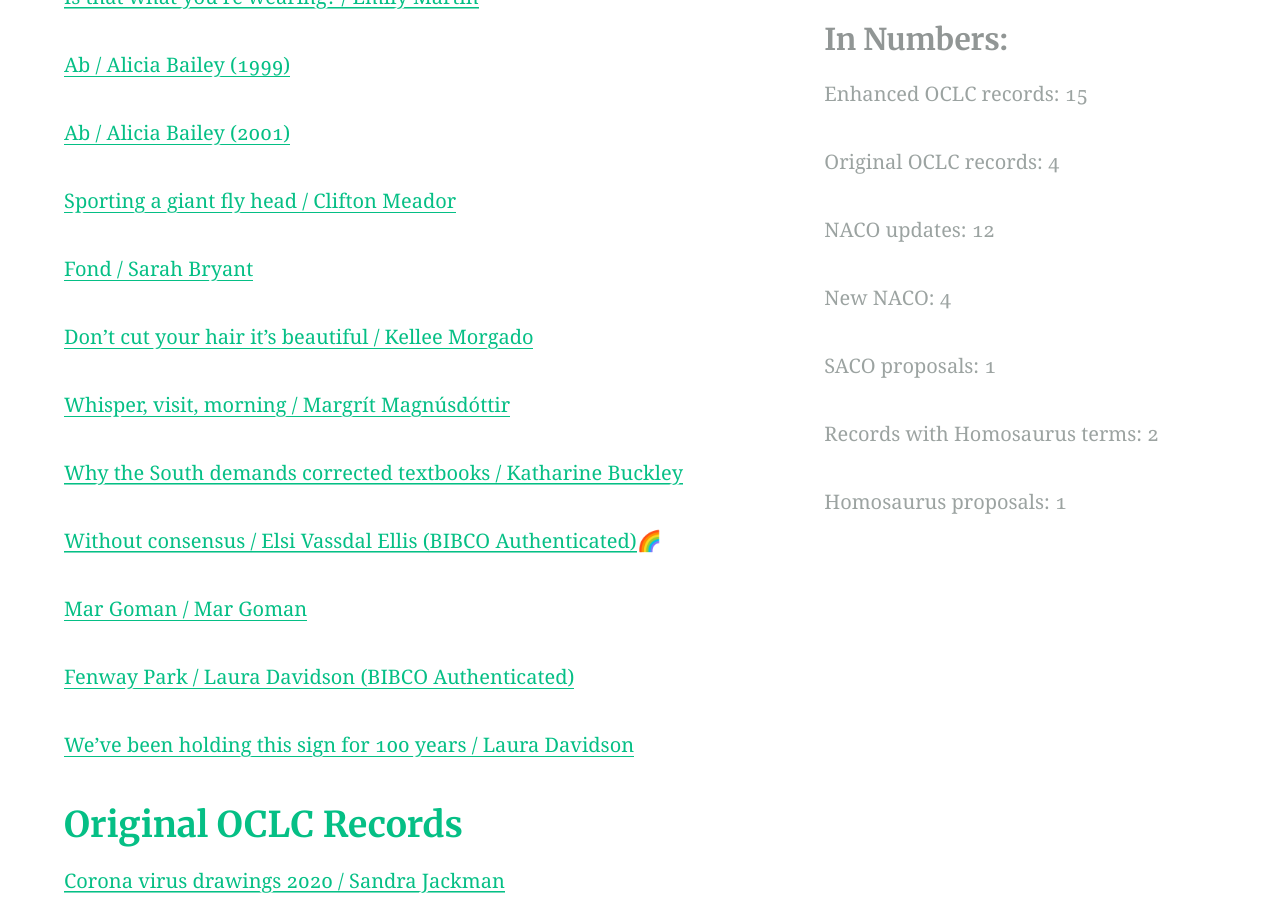
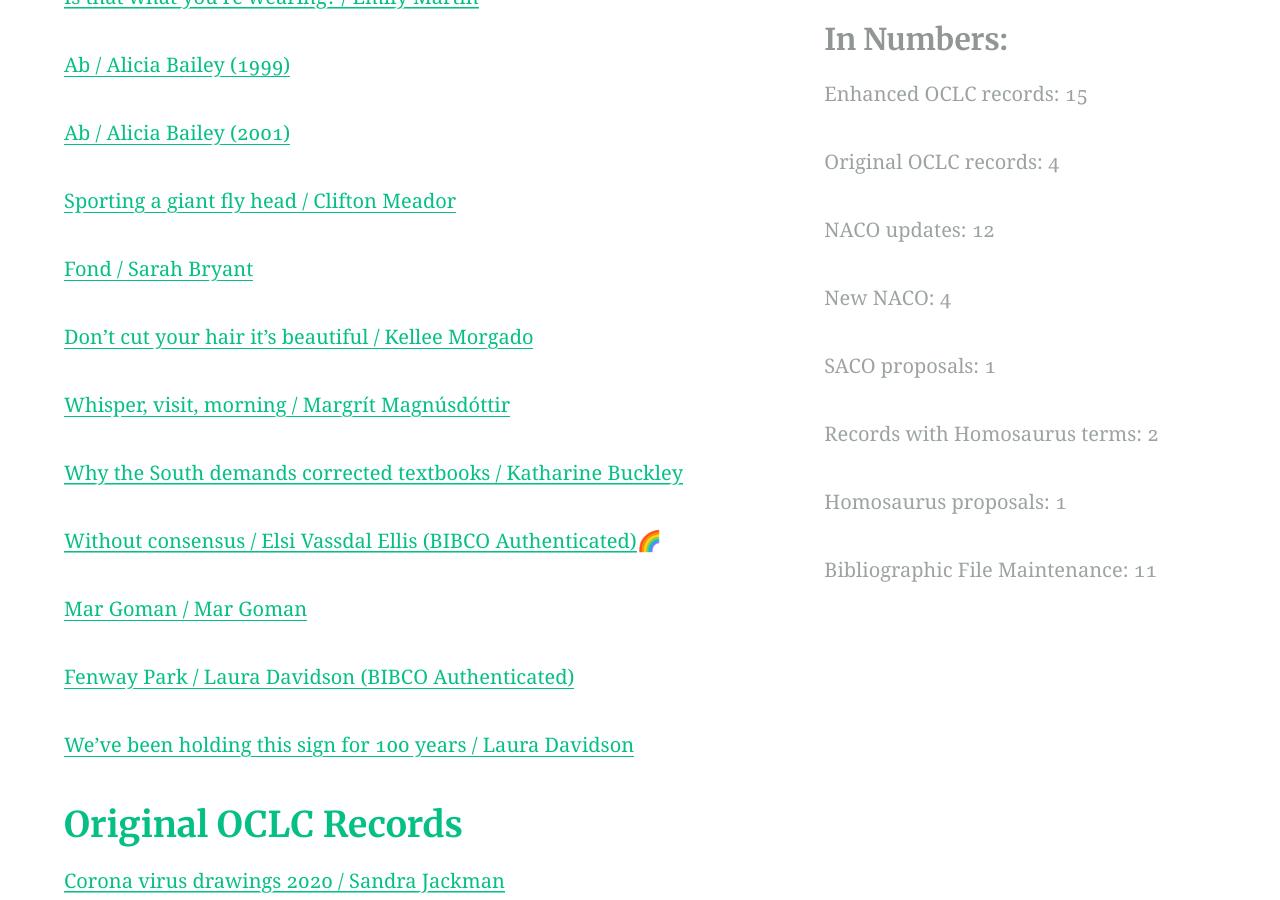
Before and after one commit to cspayne/winter2024dfw, a Jekyll site: the page built from artifacts.md, in a window 1280 px wide and 900 px high, scrolled down 718 px. Built offline with Jekyll 4.4.1, drawn with Linux system fonts in a browser that asks for light colours; emoji names are drawn with the system emoji font.

Commit message:
Update site-aside.html

```diff
--- a/_includes/site-aside.html
+++ b/_includes/site-aside.html
@@ -15,6 +15,7 @@
       <p>SACO proposals: 1</p>
       <p>Records with Homosaurus terms: 2</p>
       <p>Homosaurus proposals: 1</p>
+      <p>Bibliographic File Maintenance: 11</p>
       {% include nav-social.html %}
     </section>
 
```
